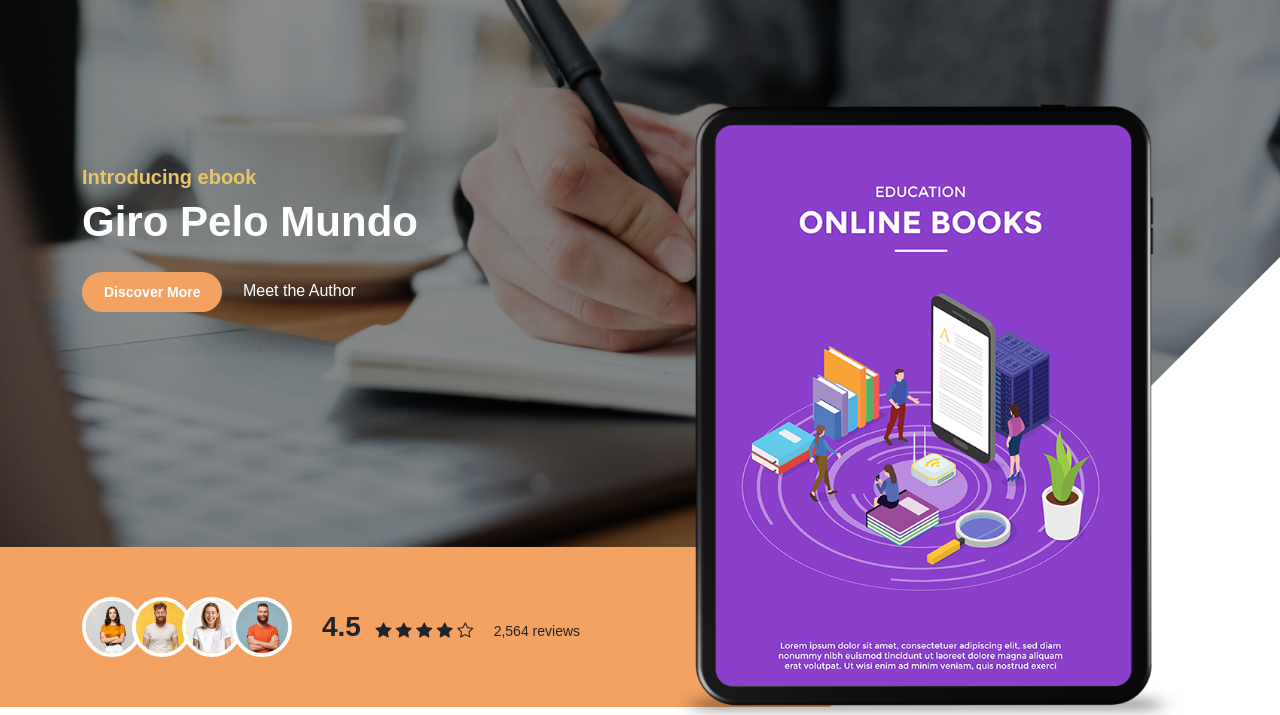
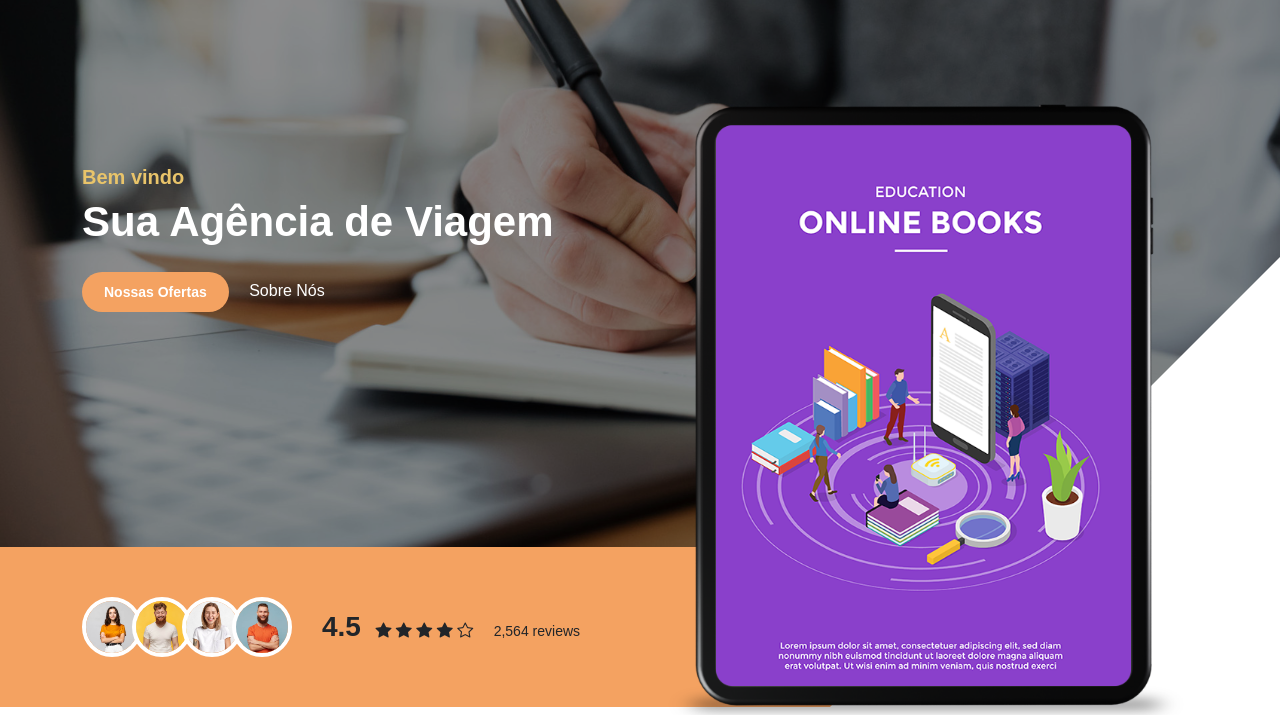
Before and after one commit to ianbranco23/site, a plain HTML site: page index.html in a window 1280 px wide. Shown: the part 85-800 px from the top of the page. Drawn offline with Linux system fonts and the light colour scheme; a web font is replaced by a local one.

Commit message:
Add files via upload
Mudamos Fontes e 1 imagem

```diff
--- a/index.html
+++ b/index.html
@@ -23,9 +23,9 @@
         <link href="css/templatemo-ebook-landing.css" rel="stylesheet">
 <!--
 
-TemplateMo 588 ebook landing
+TemplateMo 588 Clube Turismo landing
 
-https://templatemo.com/tm-588-ebook-landing
+https://templatemo.com/tm-588-Clube Turismo-landing
 
 -->
     </head>
@@ -92,13 +92,13 @@ https://templatemo.com/tm-588-ebook-landing
 
                         <div class="col-lg-6 col-12 mb-5 pb-5 pb-lg-0 mb-lg-0">
 
-                            <h6>Introducing ebook</h6>
+                            <h6>Bem vindo</h6>
 
-                            <h1 class="text-white mb-4">Giro Pelo Mundo</h1>
+                            <h1 class="text-white mb-4">Sua Agência de Viagem</h1>
 
-                            <a href="#section_2" class="btn custom-btn smoothscroll me-3">Discover More</a>
+                            <a href="#section_2" class="btn custom-btn smoothscroll me-3">Nossas Ofertas</a>
 
-                            <a href="#section_3" class="link link--kale smoothscroll">Meet the Author</a>
+                            <a href="#section_3" class="link link--kale smoothscroll">Sobre Nós</a>
                         </div>
 
                         <div class="hero-image-wrap col-lg-6 col-12 mt-3 mt-lg-0">
```
